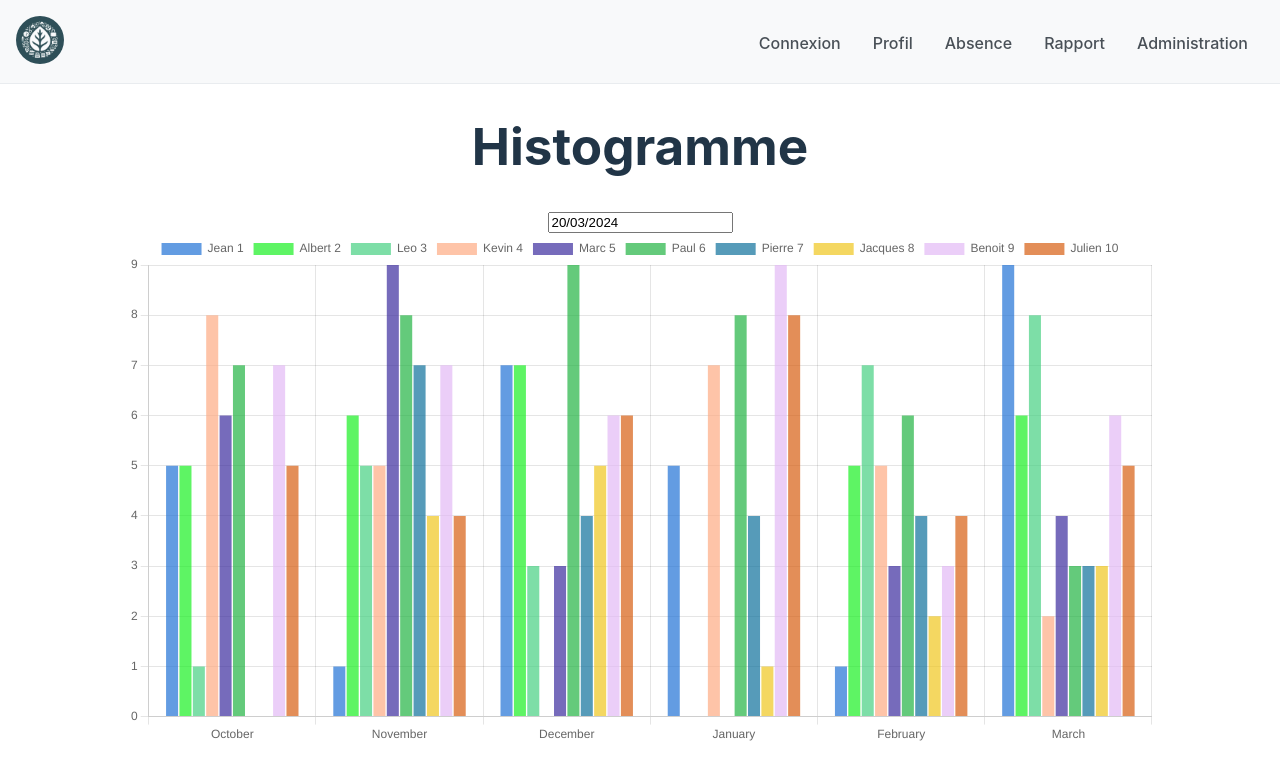
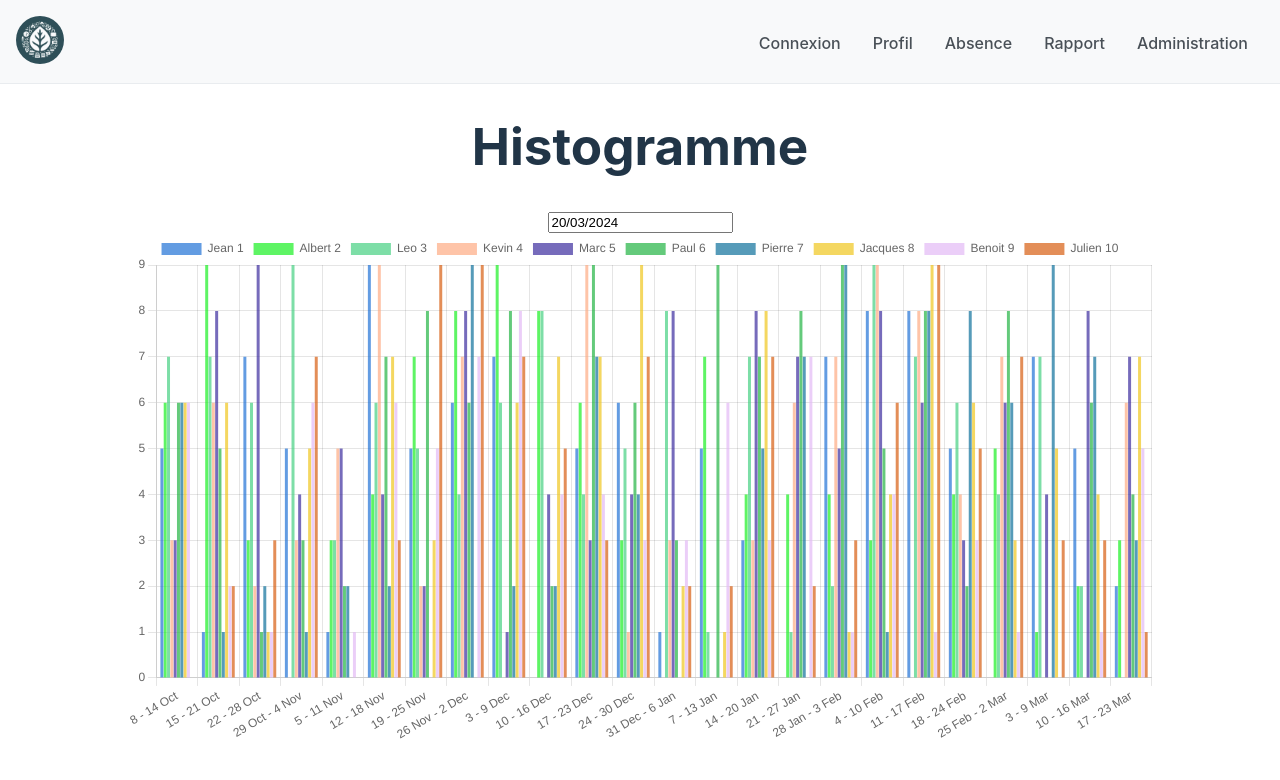
Before and after one commit to diginamic-projet-final-gp4/projet_final_gcjf, a React (Vite) app in the folder frontend/: page /rapport/histogramme in a window 1280 px wide. Shown: the top 780 px of the page. Built offline with nearby package versions, Linux system fonts and the light colour scheme.

Commit message:
Patch Histogram
Resolution des problèmes de semaines (mois qui dure plus de 31 jours)

```diff
--- a/frontend/src/pages/Rapport/HistogrammePage.jsx
+++ b/frontend/src/pages/Rapport/HistogrammePage.jsx
@@ -64,18 +64,78 @@ const datasets = userData.map((user) => {
    */
   return {
     label: `${user.firstName} ${user.lastName}`,
-    data: Array.from({ length: 6 }, () => Math.floor(Math.random() * 10)), // Simule le nombre d'absences pour chaque mois
+    // "length: xx" permet de sortir le nombre de semaine à afficher
+    data: Array.from({ length: 24 }, () => Math.floor(Math.random() * 10)), // Simule le nombre d'absences pour chaque mois
     backgroundColor: randomColor,
     borderColor: randomColor,
   };
 });
 
-function getLabelsForDate(date) {
-  return Array.from({ length: 6 }, (_, i) => {
-    const newDate = new Date(date);
-    newDate.setMonth(date.getMonth() - i);
-    return newDate.toLocaleString("default", { month: "long" });
+/**
+ * Récupère les 6 derniers mois à partir de la date donnée
+ *
+ */
+function getLabelsForDate(date, options = {}) {
+  const {
+    startOfWeek = 0, // 0: dimanche, 1: lundi, etc.
+    showWeekNumber = false,
+    showYear = false,
+    locale = "default",
+  } = options;
+
+  // Récupère les 24 dernières semaines à partir de la date donnée (6 mois)
+  const labels = Array.from({ length: 24 }, (_, i) => {
+    const newDate = new Date(date.getTime() - i * 7 * 24 * 60 * 60 * 1000);
+    const startDate = getWeekStartDate(newDate, startOfWeek);
+    const endDate = getWeekEndDate(startDate, 6);
+
+    // Mois de début et de fin
+    const startMonth = startDate.toLocaleString(locale, { month: "short" });
+    const endMonth = endDate.toLocaleString(locale, { month: "short" });
+
+    // Formatage de la chaîne de sortie
+    let label = "";
+    if (showWeekNumber) {
+      label += getWeekNumber(startDate, locale) + " ";
+    }
+
+    // Affichage de la fourchette de semaine si nécessaire
+    if (startMonth === endMonth) {
+      label += `${startDate.getDate()} - ${endDate.getDate()} ${startMonth}`;
+    } else {
+      label += `${startDate.getDate()} ${startMonth} - ${endDate.getDate()} ${endMonth}`;
+    }
+
+    if (showYear) {
+      label += ` ${startDate.getFullYear()}`;
+    }
+    return label;
   }).reverse();
+
+  return labels;
+
+  // Fonctions utilitaires
+
+  function getWeekStartDate(date, startOfWeek) {
+    const day = date.getDay();
+    const diff = day - startOfWeek;
+    const newDate = new Date(date.getTime() - diff * 24 * 60 * 60 * 1000);
+    return newDate;
+  }
+
+  function getWeekEndDate(startDate, days) {
+    const endDate = new Date(startDate.getTime() + days * 24 * 60 * 60 * 1000);
+    return endDate;
+  }
+
+  function getWeekNumber(date) {
+    const d = new Date(
+      Date.UTC(date.getFullYear(), date.getMonth(), date.getDate())
+    );
+    const d1 = new Date(Date.UTC(d.getFullYear(), 0, 1));
+    const diff = d - d1;
+    return Math.floor(diff / (7 * 24 * 60 * 60 * 1000)) + 1;
+  }
 }
 
 export default function HistogrammePage() {
```
